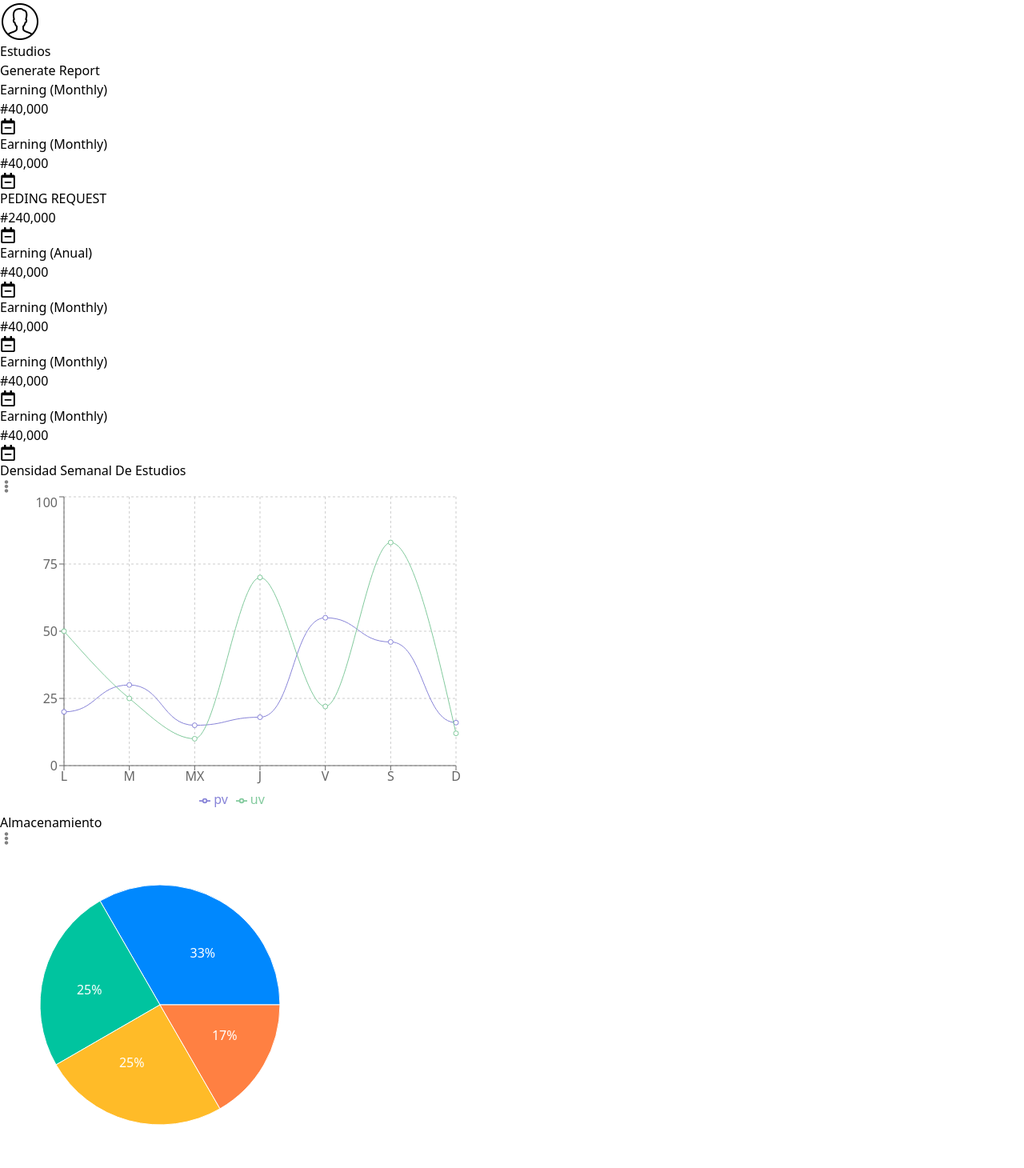
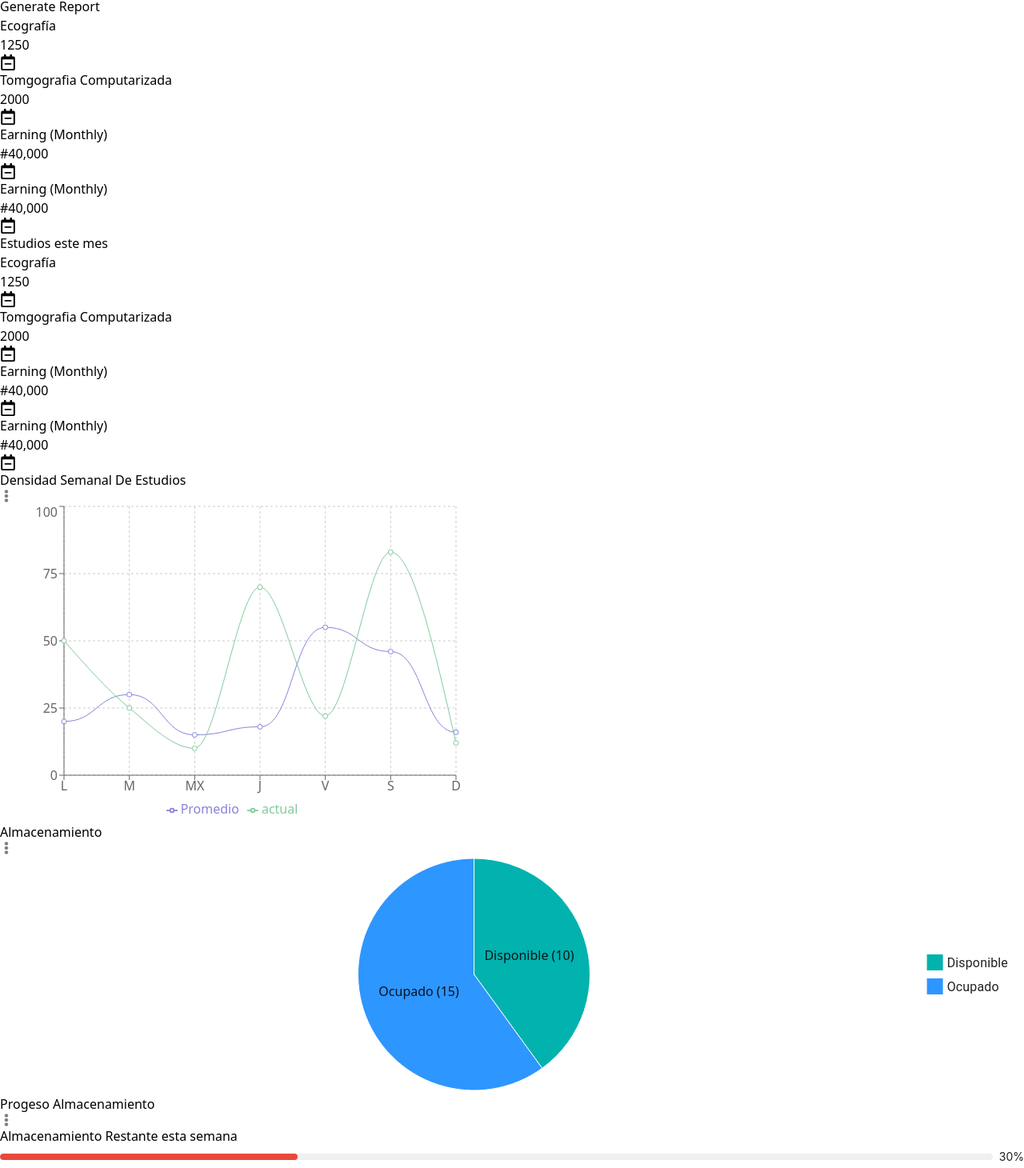
Before and after one commit to Mako9912/Xavia-Control-1.3, a React (Vite) app: page / in a window 1280 px wide. Shown: the part 566-2026 px from the top of the page at 80% size. Built offline with nearby package versions, Linux system fonts and the light colour scheme.

Commit message:
Cesim 17/10/2023

```diff
--- a/package.json
+++ b/package.json
@@ -13,6 +13,7 @@
     "@emotion/react": "^11.11.1",
     "@emotion/styled": "^11.11.0",
     "@mui/material": "^5.14.13",
+    "@mui/x-charts": "^6.0.0-alpha.15",
     "antd": "^5.10.0",
     "pg": "^8.11.3",
     "react": "^18.2.0",
--- /dev/null
+++ b/src/Components/PieComponent2.jsx
@@ -0,0 +1,33 @@
+import React from "react";
+
+import { PieChart, pieArcClasses } from "@mui/x-charts/PieChart";
+
+const data = [
+  { id: 0, value: 10, label: "Disponible" },
+  { id: 1, value: 15, label: "Ocupado" },
+];
+
+const PieComponent2 = () => {
+  return (
+    <PieChart
+      series={[
+        {
+          arcLabel: (item) => `${item.label} (${item.value})`,
+          arcLabelMinAngle: 45,
+
+          data,
+          highlightScope: { faded: "global", highlighted: "item" },
+          faded: { innerRadius: 30, additionalRadius: -30 },
+        },
+      ]}
+      sx={{
+        [`& .${pieArcClasses.faded}`]: {
+          fill: "gray",
+        },
+      }}
+      height={300}
+    />
+  );
+};
+
+export default PieComponent2;
--- a/src/Components/Principal.jsx
+++ b/src/Components/Principal.jsx
@@ -13,48 +13,49 @@ import { FaEllipsisV, FaRegCalendarMinus } from "react-icons/fa";
 import PieComponent from "./PieComponent";
 import { Progress } from "antd";
 import ColaComponent from "./ColaComponent";
+import PieComponent2 from "./PieComponent2";
 
 const data = [
   {
     name: "L",
-    uv: 50,
-    pv: 20,
+    actual: 50,
+    Promedio: 20,
     amt: 2400,
   },
   {
     name: "M",
-    uv: 25,
-    pv: 30,
+    actual: 25,
+    Promedio: 30,
     amt: 2210,
   },
   {
     name: "MX",
-    uv: 10,
-    pv: 15,
+    actual: 10,
+    Promedio: 15,
     amt: 2290,
   },
   {
     name: "J",
-    uv: 70,
-    pv: 18,
+    actual: 70,
+    Promedio: 18,
     amt: 2000,
   },
   {
     name: "V",
-    uv: 22,
-    pv: 55,
+    actual: 22,
+    Promedio: 55,
     amt: 2181,
   },
   {
     name: "S",
-    uv: 83,
-    pv: 46,
+    actual: 83,
+    Promedio: 46,
     amt: 2500,
   },
   {
     name: "D",
-    uv: 12,
-    pv: 16,
+    actual: 12,
+    Promedio: 16,
     amt: 2100,
   },
 ];
@@ -64,20 +65,20 @@ const Principal = () => {
     <div className="pt-[25px] px-[25px] bg-[#F8F9FC] ">
       <div className=" xl:flex items-center justify-between  ">
         <h1 className="xl: text-[#5a5c69] text-[28px] leading-[34px] font-normal cursor-pointer">
-          Estudios
+          Estudios históricos
         </h1>
         <button className="xl:bg-[#2E59D9] h-[32px] rounded-[3px] text-white flex items-center justify-center px-[30px] cursor-pointer">
           Generate Report
         </button>
       </div>
-      <div className="xl:grid grid-cols-7 gap-[30px] mt-[25px] pb-[15px]">
+      <div className="xl:grid grid-cols-4 gap-[30px] mt-[25px] pb-[15px]">
         <div className="xl:h-[50px] rounde-[8px] bg-white border-l-[4px]  border-r-[4px] border-[#4E73DF] flex items-center  justify-between px-[30px] cursor-pointer hover:shadow-xl transform hover:scale-[103%] transition duration-300 ease-out rounded-[10px]">
           <div>
             <h2 className="xl:text-[#B589DF] text-[11px] leading-[17px] font-bold">
-              Earning (Monthly)
+              Ecografía
             </h2>
             <h1 className="xl:text-[15px] leading-[24px] font-bold text-[#5a5c69] mt-[5px]">
-              #40,000
+              1250
             </h1>
           </div>
           <FaRegCalendarMinus fontSize={20} color="" />
@@ -85,47 +86,15 @@ const Principal = () => {
         <div className="xl:h-[50px] rounde-[8px] bg-white border-l-[4px]  border-r-[4px] border-[#4E73DF] flex items-center  justify-between px-[30px] cursor-pointer hover:shadow-xl transform hover:scale-[103%] transition duration-300 ease-out rounded-[10px]">
           <div>
             <h2 className="xl:text-[#B589DF] text-[11px] leading-[17px] font-bold">
-              Earning (Monthly)
+              Tomgografia Computarizada
             </h2>
             <h1 className="xl:text-[15px] leading-[24px] font-bold text-[#5a5c69] mt-[5px]">
-              #40,000
+              2000
             </h1>
           </div>
           <FaRegCalendarMinus fontSize={20} color="" />
         </div>
-        <div className="xl:h-[50px] rounde-[8px] bg-white border-l-[4px]  border-r-[4px]  border-[#4ef95d] flex items-center  justify-between px-[30px] cursor-pointer hover:shadow-xl transform hover:scale-[103%] transition duration-300 ease-out rounded-[15px]">
-          <div>
-            <h2 className="xl:text-[#1cc88a] text-[11px] leading-[17px] font-bold">
-              PEDING REQUEST
-            </h2>
-            <h1 className="xl:text-[15px] leading-[24px] font-bold text-[#5a5c69] mt-[5px]">
-              #240,000
-            </h1>
-          </div>
-          <FaRegCalendarMinus fontSize={20} color="" />
-        </div>
-        <div className="xl:h-[50px] rounde-[8px] bg-white border-l-[4px]  border-r-[4px] border-[#4E73DF] flex items-center  justify-between px-[30px] cursor-pointer hover:shadow-xl transform hover:scale-[103%] transition duration-300 ease-out rounded-[15px]">
-          <div>
-            <h2 className="xl:text-[#B589DF] text-[11px] leading-[17px] font-bold">
-              Earning (Anual)
-            </h2>
-            <h1 className="xl:text-[15px] leading-[24px] font-bold text-[#5a5c69] mt-[5px]">
-              #40,000
-            </h1>
-          </div>
-          <FaRegCalendarMinus fontSize={20} color="" />
-        </div>
-        <div className="xl:h-[50px] rounde-[8px] bg-white border-l-[4px]   border-r-[4px] border-[#4E73DF] flex items-center  justify-between px-[30px] cursor-pointer hover:shadow-xl transform hover:scale-[103%] transition duration-300 ease-out rounded-[15px]">
-          <div>
-            <h2 className="xl:text-[#B589DF] text-[11px] leading-[17px] font-bold">
-              Earning (Monthly)
-            </h2>
-            <h1 className="xl:text-[15px] leading-[24px] font-bold text-[#5a5c69] mt-[5px]">
-              #40,000
-            </h1>
-          </div>
-          <FaRegCalendarMinus fontSize={20} color="" />
-        </div>
+
         <div className="xl:h-[50px] rounde-[8px] bg-white border-l-[4px]   border-r-[4px] border-[#4E73DF] flex items-center  justify-between px-[30px] cursor-pointer hover:shadow-xl transform hover:scale-[103%] transition duration-300 ease-out rounded-[15px]">
           <div>
             <h2 className="xl:text-[#B589DF] text-[11px] leading-[17px] font-bold">
@@ -149,10 +118,63 @@ const Principal = () => {
           <FaRegCalendarMinus fontSize={20} color="" />
         </div>
       </div>
+      <h1 className="xl: text-[#5a5c69] text-[28px] leading-[34px] font-normal cursor-pointer">
+        Estudios este mes
+      </h1>
+      <div className="xl:grid grid-cols-4 gap-[30px] mt-[25px] pb-[15px]">
+        <div className="xl:h-[50px] rounde-[8px] bg-white border-l-[4px]  border-r-[4px] border-[#4E73DF] flex items-center  justify-between px-[30px] cursor-pointer hover:shadow-xl transform hover:scale-[103%] transition duration-300 ease-out rounded-[10px]">
+          <div>
+            <h2 className="xl:text-[#B589DF] text-[11px] leading-[17px] font-bold">
+              Ecografía
+            </h2>
+            <h1 className="xl:text-[15px] leading-[24px] font-bold text-[#5a5c69] mt-[5px]">
+              1250
+            </h1>
+          </div>
+          <FaRegCalendarMinus fontSize={20} color="" />
+        </div>
+        <div className="xl:h-[50px] rounde-[8px] bg-white border-l-[4px]  border-r-[4px] border-[#4E73DF] flex items-center  justify-between px-[30px] cursor-pointer hover:shadow-xl transform hover:scale-[103%] transition duration-300 ease-out rounded-[10px]">
+          <div>
+            <h2 className="xl:text-[#B589DF] text-[11px] leading-[17px] font-bold">
+              Tomgografia Computarizada
+            </h2>
+            <h1 className="xl:text-[15px] leading-[24px] font-bold text-[#5a5c69] mt-[5px]">
+              2000
+            </h1>
+          </div>
+          <FaRegCalendarMinus fontSize={20} color="" />
+        </div>
+
+        <div className="xl:h-[50px] rounde-[8px] bg-white border-l-[4px]   border-r-[4px] border-[#4E73DF] flex items-center  justify-between px-[30px] cursor-pointer hover:shadow-xl transform hover:scale-[103%] transition duration-300 ease-out rounded-[15px]">
+          <div>
+            <h2 className="xl:text-[#B589DF] text-[11px] leading-[17px] font-bold">
+              Earning (Monthly)
+            </h2>
+            <h1 className="xl:text-[15px] leading-[24px] font-bold text-[#5a5c69] mt-[5px]">
+              #40,000
+            </h1>
+          </div>
+          <FaRegCalendarMinus fontSize={20} color="" />
+        </div>
+        <div className="xl:h-[50px] rounde-[8px] bg-white border-l-[4px]   border-r-[4px] border-[#4E73DF] flex items-center  justify-between px-[30px] cursor-pointer hover:shadow-xl transform hover:scale-[103%] transition duration-300 ease-out rounded-[15px]">
+          <div>
+            <h2 className="xl:text-[#B589DF] text-[11px] leading-[17px] font-bold">
+              Earning (Monthly)
+            </h2>
+            <h1 className="xl:text-[15px] leading-[24px] font-bold text-[#5a5c69] mt-[5px]">
+              #40,000
+            </h1>
+          </div>
+          <FaRegCalendarMinus fontSize={20} color="" />
+        </div>
+      </div>
+
       <div className="xl:flex mt-[22px] w-full gap-[30px] justify-between">
         <div className="xl:basis-[50%] border bg-white shadow-xl cursor-pointer rounded-[4px]">
           <div className=" xl:bg-[#F8F9FC] flex items-center justify-between py-[15px] px-[20px] border-b-[1px] border-[#EDEDED] mb-[20px] ">
-            <h2>Densidad Semanal De Estudios</h2>
+            <h2 className="xl:text-[#4e73df] text-[16px] leading-[19px] font-bold">
+              Densidad Semanal De Estudios
+            </h2>
             <FaEllipsisV color="gray" className="cursor-pointer" />
           </div>
           <div className="xl:flex">
@@ -174,21 +196,23 @@ const Principal = () => {
               <Legend />
               <Line
                 type="bump"
-                dataKey="pv"
+                dataKey="Promedio"
                 stroke="#8884d8"
                 activeDot={{ r: 8 }}
               />
-              <Line type="monotone" dataKey="uv" stroke="#82ca9d" />
+              <Line type="monotone" dataKey="actual" stroke="#82ca9d" />
             </LineChart>
           </div>
         </div>
-        <div className="xl:basis-[50%] border bg-white shadow-xl cursor-pointer rounded-[4px] ">
+        <div className="xl:basis-[50%] border bg-white shadow-xl cursor-pointer rounded-[4px]  ">
           <div className="xl:bg-[#F8F9FC] flex items-center justify-between py-[10px] px-[20px] border-b-[1px] border-[#EDEDED] ">
-            <h2>Almacenamiento</h2>
+            <h2 className="xl:text-[#4e73df] text-[16px] leading-[19px] font-bold">
+              Almacenamiento
+            </h2>
             <FaEllipsisV color="gray" className="cursor-pointer" />
           </div>
-          <div className="xl:pl-[25px] py-[5px]">
-            <PieComponent />
+          <div className="xl:pl-[25px] py-[5px] flex items-center justify-center">
+            <PieComponent2 />
           </div>
         </div>
       </div>
--- a/src/Components/Sidebar.jsx
+++ b/src/Components/Sidebar.jsx
@@ -82,12 +82,14 @@ const Sidebar = () => {
           <FaChevronRight color="white" />
         </div>
       </div>
-
+      {/*
       <div className="flex items-center justify-center pt-[10px]">
         <div className="h-[20px] w-[20px] bg-[#3C5EC1] rounded-full flex items-center justify-center cursor-pointer">
           <FaChevronLeft color="white" />
         </div>
       </div>
+       !Boton para mas opciones
+
       <div className="bg-[#395CBF] mt-[15px] flex items-center justify-center flex-col  py-[10px] px-[10px] gap-[15px] rounded-[3px] ">
         <FaBolt color="white" />
         <p className=" text-[15px] leading-[18px] font-normal text-white/[0.4]">
@@ -97,7 +99,7 @@ const Sidebar = () => {
           {" "}
           Upgrade to Pro
         </button>
-      </div>
+      </div> */}
     </div>
   );
 };
```
Also changed, not shown: src/Components/PieComponent.jsx (+15 -11 lines), 1 other file (tests, documents, lock files or other folders).
